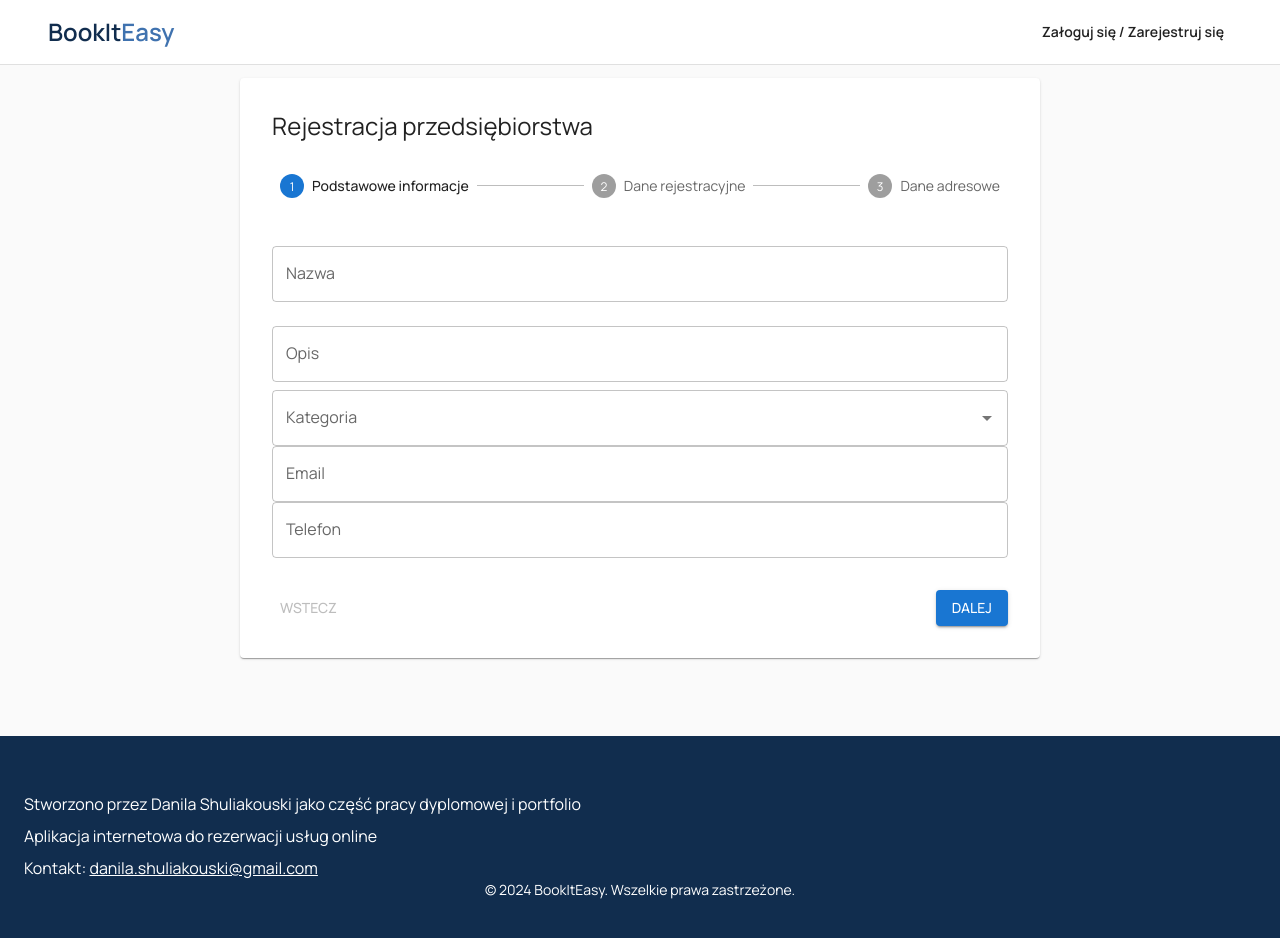
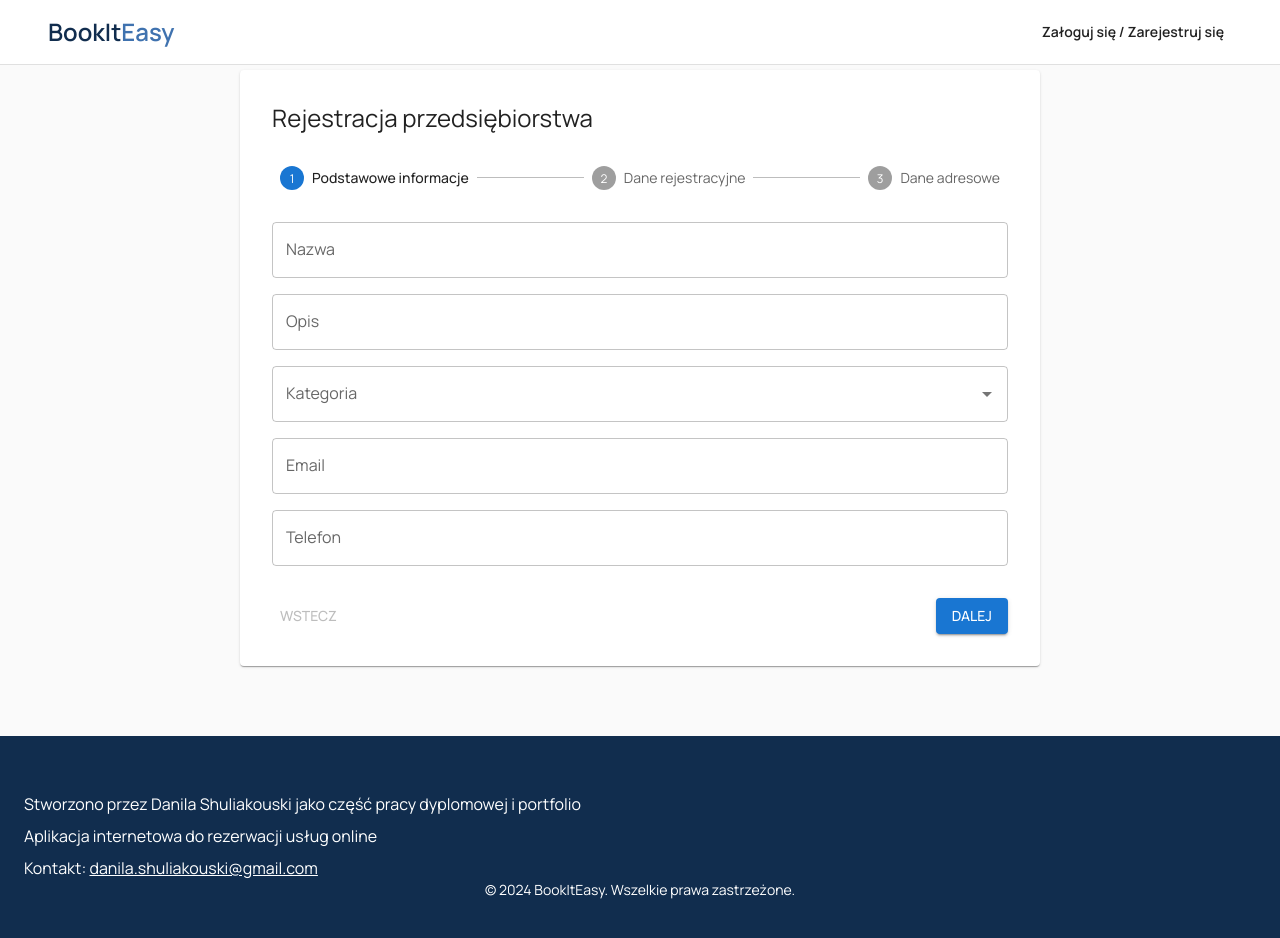
Before and after one commit to Daniruu/booking-service-frontend, a React (Create React App) app: page /add-business in a window 1280 px wide. Shown: the top 938 px of the page. Built offline with nearby package versions, Linux system fonts and the light colour scheme; no server answers.

Commit message:
Small change in the add business form

```diff
--- a/src/pages/AddBusiness/AddBusinessForm/AddBusinessForm.js
+++ b/src/pages/AddBusiness/AddBusinessForm/AddBusinessForm.js
@@ -1,7 +1,7 @@
 import React, { useState } from 'react';
 import { validateAddress, validateEmail, validateKrs, validateNIP, validatePhoneNumber, validateRegon, validateTextField } from '../../../utils/validations';
 import { Autocomplete, Button, Grid2, Paper, Step, StepLabel, Stepper, TextField, Typography } from '@mui/material';
-import { Box, Grid } from '@mui/system';
+import { Box, Grid, Stack } from '@mui/system';
 import { formatPhoneNumber, unformatPhoneNumber } from '../../../utils/formatPhone';
 import { formatPostalCode, unformatPostalCode } from '../../../utils/formatPostalCode';
 import categories from '../../../data/BusinessCategories.json';
@@ -205,7 +205,7 @@ const AddBusinessForm = ({ onSubmit }) => {
         switch (step) {
             case 0:
                 return (
-                    <>
+                    <Stack spacing={2}>
                         <TextField
                             label="Nazwa"
                             name="name"
@@ -261,11 +261,11 @@ const AddBusinessForm = ({ onSubmit }) => {
                             fullWidth
                             placeholder='+48'
                         />
-                    </>
+                    </Stack>
                 );
             case 1:
                 return (
-                    <>
+                    <Stack spacing={2}>
                         <TextField
                             label='NIP'
                             name='nip'
@@ -293,11 +293,11 @@ const AddBusinessForm = ({ onSubmit }) => {
                             helperText={errors.krs}
                             fullWidth
                         />
-                    </>
+                    </Stack>
                 );
             case 2:
                 return (
-                    <>
+                    <Stack spacing={2}>
                         <TextField
                             label='Ulica'
                             name='street'
@@ -362,7 +362,7 @@ const AddBusinessForm = ({ onSubmit }) => {
                                 />
                             </Grid2>
                         </Grid2>
-                    </>
+                    </Stack>
                 );
             default:
                 return null;
```
